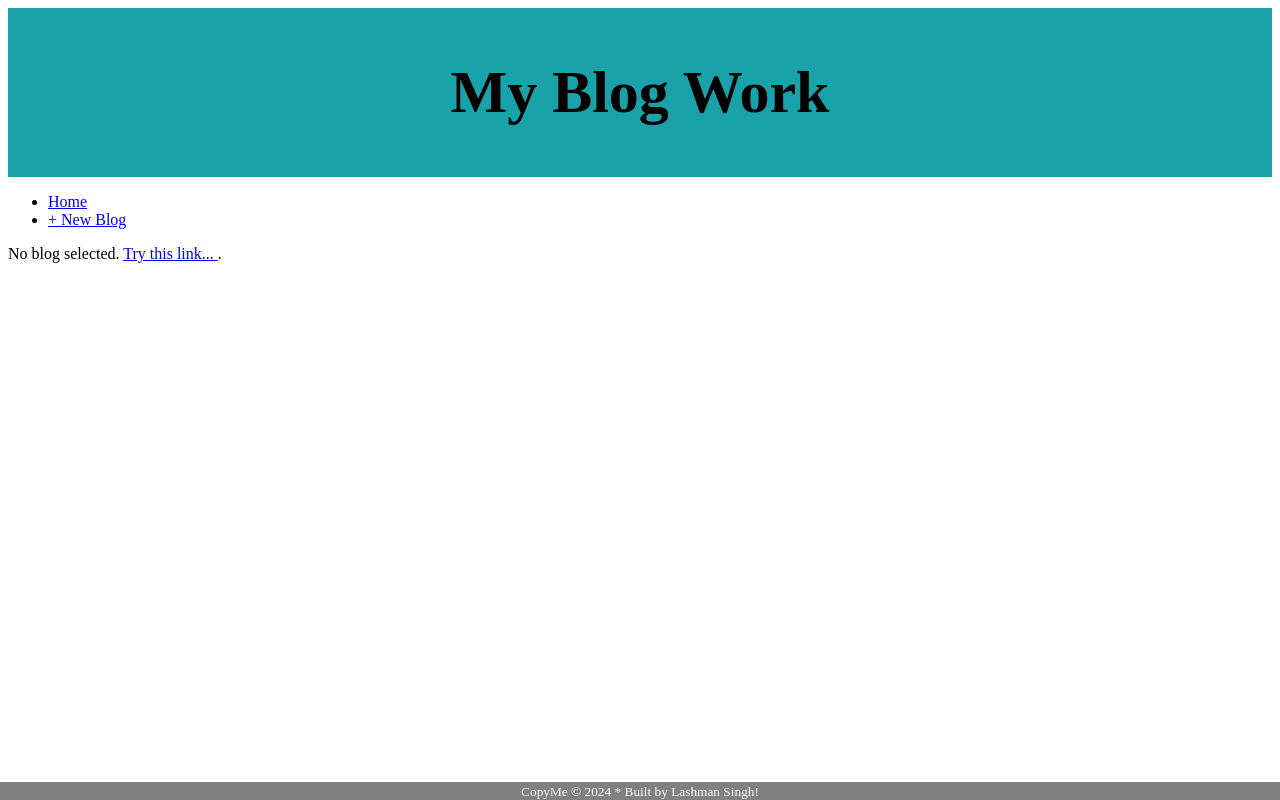
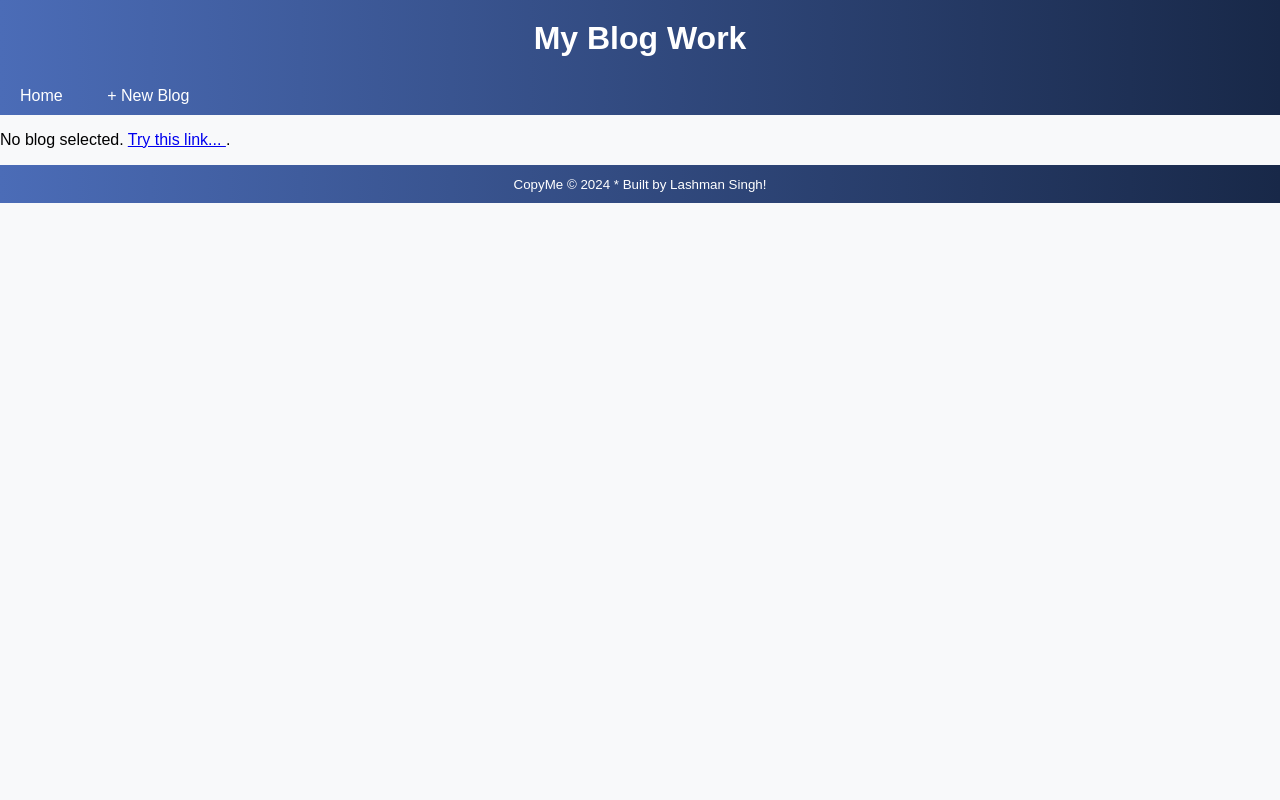
Before and after one commit to Lashman-singh/my_blog_work, a PHP site: page /show.php in a window 1280 px wide. Run offline with PHP 8.4, Linux system fonts and the light colour scheme.

Commit message:
Updated css for for assignment, added gradient

```diff
--- a/main.css
+++ b/main.css
@@ -1,68 +1,106 @@
-.my-header {
-    padding: 10px;
-    text-align: center;
-    background: #1aa2aa;
-    color: black;
-    font-size: 30px;
+/* main.css */
+
+/* Global Styles */
+body {
+    font-family: Arial, sans-serif;
+    margin: 0;
+    padding: 0;
+    background-color: #f8f9fa;
 }
 
-.nav-bar ul {
-    background: rgb(152,203,254);
-    background: linear-gradient( rgba(152,203,254,1) 0%, rgba(76,153,204,1) 33%, rgba(9,108,159,1) 100%);
-	padding: 3px 0px;
-	display: flex;
-    flex-wrap: nowrap;
-    justify-content: center;
-    list-style: none;
+.container {
+    width: 80%;
+    margin: 0 auto; /* Center horizontally */
 }
 
-.nav-bar ul li {
-    display: inline;
-    margin-right: 20px;
-    border-left: solid #06b;
-    padding: 0px 10px;
-    white-space: nowrap;
+/* Header Styles */
+.my-header {
+    background: linear-gradient(to right, #4b6cb7, #182848);
+    color: #ffffff;
+    text-align: center;
+    padding: 20px 0;
 }
 
-.nav-bar ul li a {
-    text-decoration: none;
-    color: white;
+.my-header h1 {
+    margin: 0;
 }
 
-.nav-bar ul li a:hover, :focus {
-    color: white;
+/* Navigation Styles */
+.navbar {
+    background: linear-gradient(to right, #4b6cb7, #182848);
+    padding: 10px 0;
 }
 
-.nav-bar ul li:hover, :focus {
-    background-color: #0066BB;
+.navbar ul {
+    list-style-type: none;
+    margin: 0;
+    padding: 0;
 }
 
-.nav-bar ul li a:first-of-type {
-    border-left: none;
+.navbar ul li {
+    display: inline;
 }
 
-.nav-bar ul li a:last-of-type {
-    border-right: none;
+.navbar ul li a {
+    color: #ffffff;
+    text-decoration: none;
+    padding: 10px 20px;
 }
 
-.nav-bar {
-	text-shadow: 1px 1px 1px grey;
+/* Footer Styles */
+.footer {
+    background: linear-gradient(to right, #4b6cb7, #182848);
+    color: #ffffff;
+    text-align: center;
+    padding: 10px 0;
 }
 
-.nav-bar ul li {
-    font-weight: bold;
-    background: linear-gradient(#0066BB);
-    border-right: 1.5px solid #136590;
-    border-left: 1.5px solid #afd5f9;
-    padding: 0px 10px;
+/* Form Styles */
+.group-form {
+    margin-bottom: 20px;
+    text-align: center;
 }
 
-.footer {
-    position: fixed;
-    left: 0;
-    bottom: 0;
+.group-form label {
+    font-weight: bold;
+}
+
+.group-form input[type="text"],
+.group-form textarea {
     width: 100%;
-    background-color: gray;
-    color: white;
-    text-align: center;
- }
+    padding: 10px;
+    border: 1px solid #ced4da;
+    border-radius: 4px;
+    box-sizing: border-box;
+    margin-top: 5px;
+}
+
+/* Button Styles */
+.primary-button {
+    background: linear-gradient(to right, #4b6cb7, #182848);
+    color: #ffffff;
+    border: none;
+    padding: 10px 20px;
+    cursor: pointer;
+    border-radius: 4px;
+    text-transform: uppercase;
+}
+
+.primary-button:hover {
+    background: linear-gradient(to right, #182848, #4b6cb7);
+}
+
+.button-primary-outline {
+    background: transparent;
+    border: 1px solid #4b6cb7;
+    color: #4b6cb7;
+    padding: 10px 20px;
+    cursor: pointer;
+    border-radius: 4px;
+    text-transform: uppercase;
+}
+
+.button-primary-outline:hover {
+    background: linear-gradient(to right, #4b6cb7, #182848);
+    color: #ffffff;
+}
```
